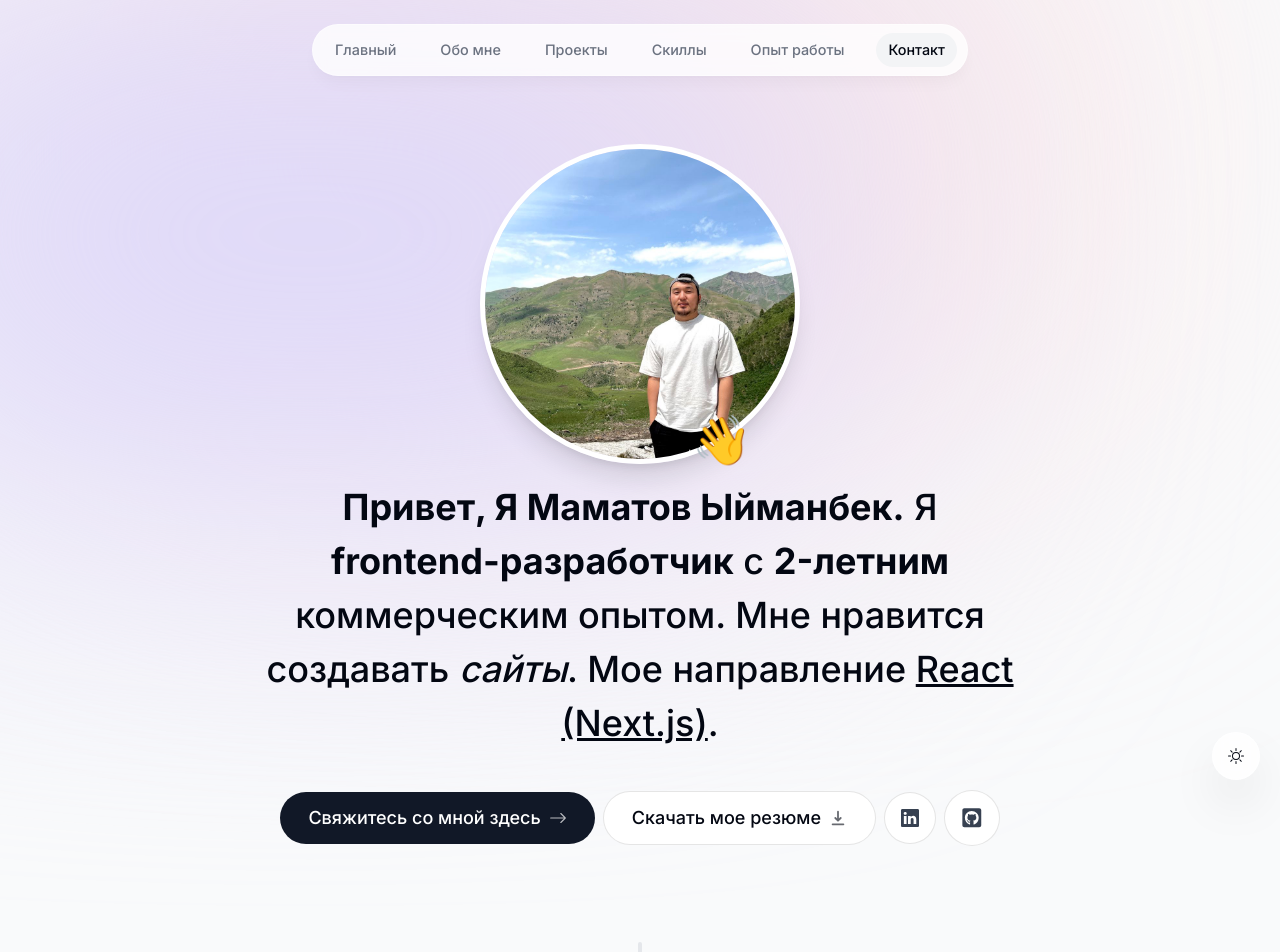
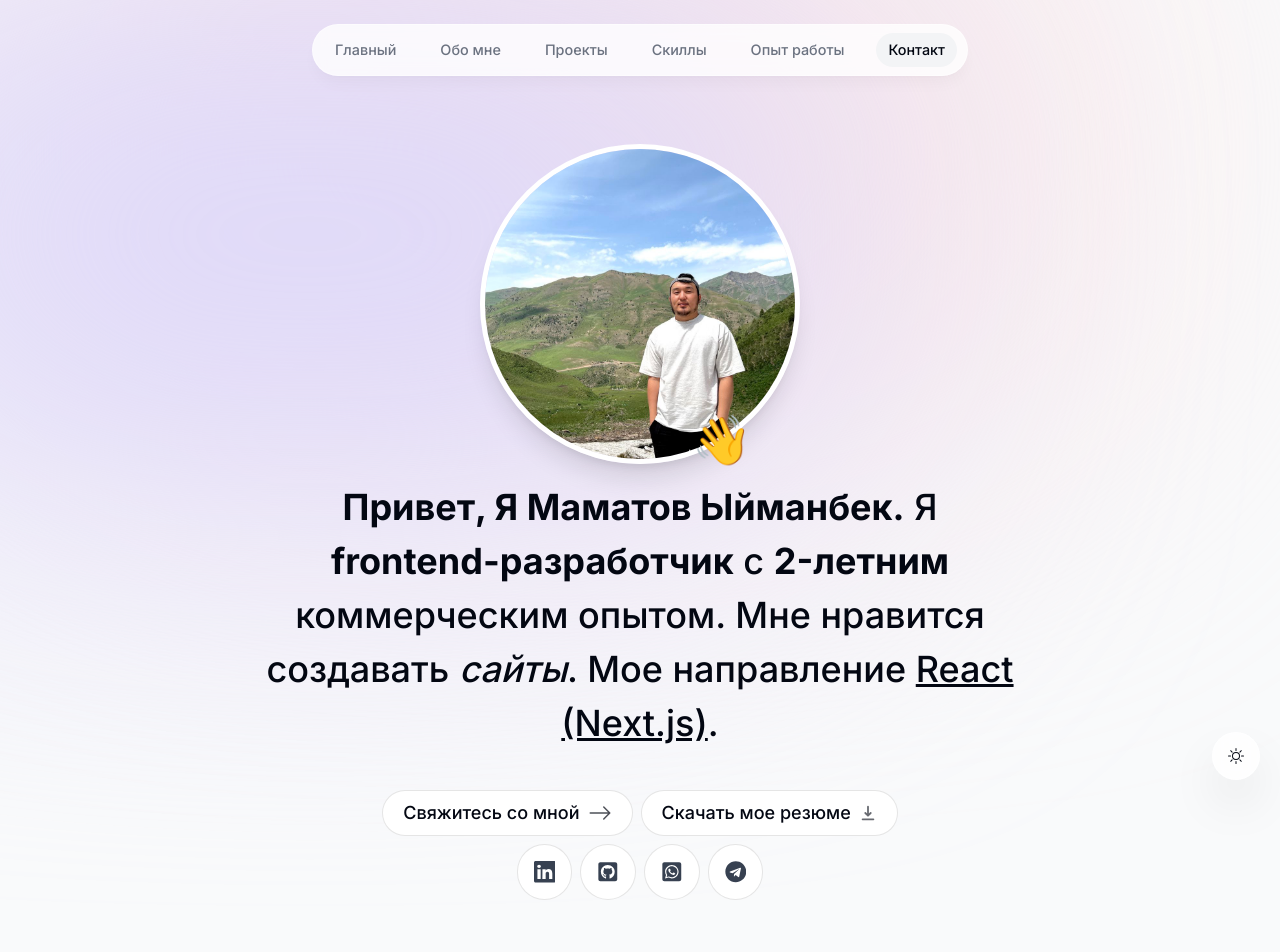
Before and after one commit to MamatovY/my-portfolio, a Next.js app: page / in a window 1280 px wide. Shown: the top 952 px of the page. Built offline with nearby package versions, Linux system fonts and the light colour scheme; no server answers.

Commit message:
add sots-seti

```diff
--- a/components/intro.tsx
+++ b/components/intro.tsx
@@ -5,7 +5,7 @@
 import Link from "next/link";
 import { BsArrowRight, BsLinkedin } from "react-icons/bs";
 import { HiDownload } from "react-icons/hi";
-import { FaGithubSquare } from "react-icons/fa";
+import { FaGithubSquare, FaWhatsappSquare, FaTelegram } from "react-icons/fa";
 import { useSectionInView } from "@/lib/hooks";
 import { useActiveSectionContext } from "@/context/active-section-context";
 import myPhoto from '@/assets/img/my-photo1.jpg'
@@ -58,7 +58,7 @@
       </div>
 
       <motion.h1
-        className="mb-10 mt-4 px-4 text-2xl font-medium !leading-[1.5] sm:text-4xl"
+        className="mb-10 mt-4 px-4 text-xl font-medium !leading-[1.5] sm:text-4xl"
         initial={{ opacity: 0, y: 100 }}
         animate={{ opacity: 1, y: 0 }}
       >
@@ -79,33 +79,41 @@
       >
         <Link
           href="#contact"
-          className="group bg-gray-900 text-white px-7 py-3 flex items-center gap-2 rounded-full outline-none focus:scale-110 hover:scale-110 hover:bg-gray-950 active:scale-105 transition"
+          className="group bg-white px-5 py-2 flex items-center gap-2 rounded-full outline-none focus:scale-110 hover:scale-110 active:scale-105 transition cursor-pointer borderBlack dark:bg-white/10"
           onClick={() => {
             setActiveSection("Контакт");
             setTimeOfLastClick(Date.now());
           }}
         >
-          Свяжитесь со мной здесь{" "}
-          <BsArrowRight className="opacity-70 group-hover:translate-x-1 transition" />
+          Свяжитесь со мной{" "}
+          <BsArrowRight className="w-[1.5rem] h-[1.5rem] opacity-70 group-hover:translate-x-1 transition" />
         </Link>
 
         <a
-          className="group bg-white px-7 py-3 flex items-center gap-2 rounded-full outline-none focus:scale-110 hover:scale-110 active:scale-105 transition cursor-pointer borderBlack dark:bg-white/10"
+          className="group bg-white px-5 py-2 flex items-center gap-2 rounded-full outline-none focus:scale-110 hover:scale-110 active:scale-105 transition cursor-pointer borderBlack dark:bg-white/10"
           href="/CV.pdf"
           download
         >
           Скачать мое резюме{" "}
           <HiDownload className="opacity-60 group-hover:translate-y-1 transition" />
         </a>
+      </motion.div>
 
+      <motion.div
+        className="mt-2 flex items-center justify-center gap-2 px-4 text-lg font-medium"
+        initial={{ opacity: 0, y: 100 }}
+        animate={{ opacity: 1, y: 0 }}
+        transition={{
+          delay: 0.1,
+        }}
+      >
         <a
-          className="bg-white p-4 text-gray-700 hover:text-gray-950 flex items-center gap-2 rounded-full focus:scale-[1.15] hover:scale-[1.15] active:scale-105 transition cursor-pointer borderBlack dark:bg-white/10 dark:text-white/60"
+          className="bg-white p-4 text-gray-700 flex items-center gap-2 text-[1.35rem] rounded-full focus:scale-[1.15] hover:scale-[1.15] hover:text-gray-950 active:scale-105 transition cursor-pointer borderBlack dark:bg-white/10 dark:text-white/60"
           href="https://www.linkedin.com/in/%D1%8B%D0%B9%D0%BC%D0%B0%D0%BD%D0%B1%D0%B5%D0%BA-%D0%BC%D0%B0%D0%BC%D0%B0%D1%82%D0%BE%D0%B2-24aa68274/"
           target="_blank"
         >
           <BsLinkedin />
         </a>
-
         <a
           className="bg-white p-4 text-gray-700 flex items-center gap-2 text-[1.35rem] rounded-full focus:scale-[1.15] hover:scale-[1.15] hover:text-gray-950 active:scale-105 transition cursor-pointer borderBlack dark:bg-white/10 dark:text-white/60"
           href="https://github.com/MamatovY"
@@ -113,6 +121,20 @@
         >
           <FaGithubSquare />
         </a>
+        <a
+          className="bg-white p-4 text-gray-700 flex items-center gap-2 text-[1.35rem] rounded-full focus:scale-[1.15] hover:scale-[1.15] hover:text-gray-950 active:scale-105 transition cursor-pointer borderBlack dark:bg-white/10 dark:text-white/60"
+          href="https://wa.me/+996501261728"
+          target="_blank"
+        >
+          <FaWhatsappSquare />
+        </a>
+        <a
+          className="bg-white p-4 text-gray-700 flex items-center gap-2 text-[1.35rem] rounded-full focus:scale-[1.15] hover:scale-[1.15] hover:text-gray-950 active:scale-105 transition cursor-pointer borderBlack dark:bg-white/10 dark:text-white/60"
+          href="https://t.me/MamatovY"
+          target="_blank"
+        >
+          <FaTelegram />
+        </a>
       </motion.div>
     </section>
   );
```
